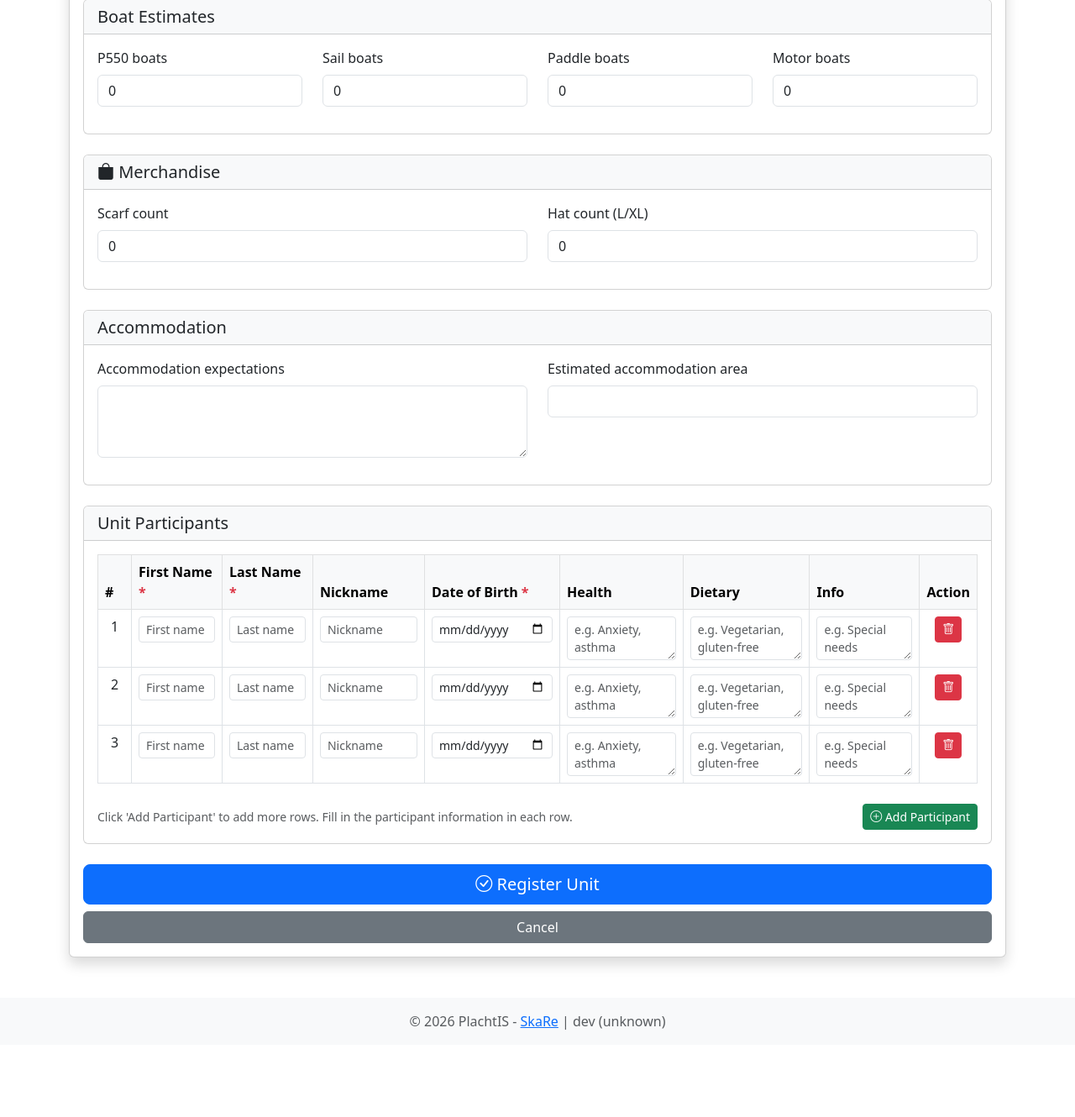
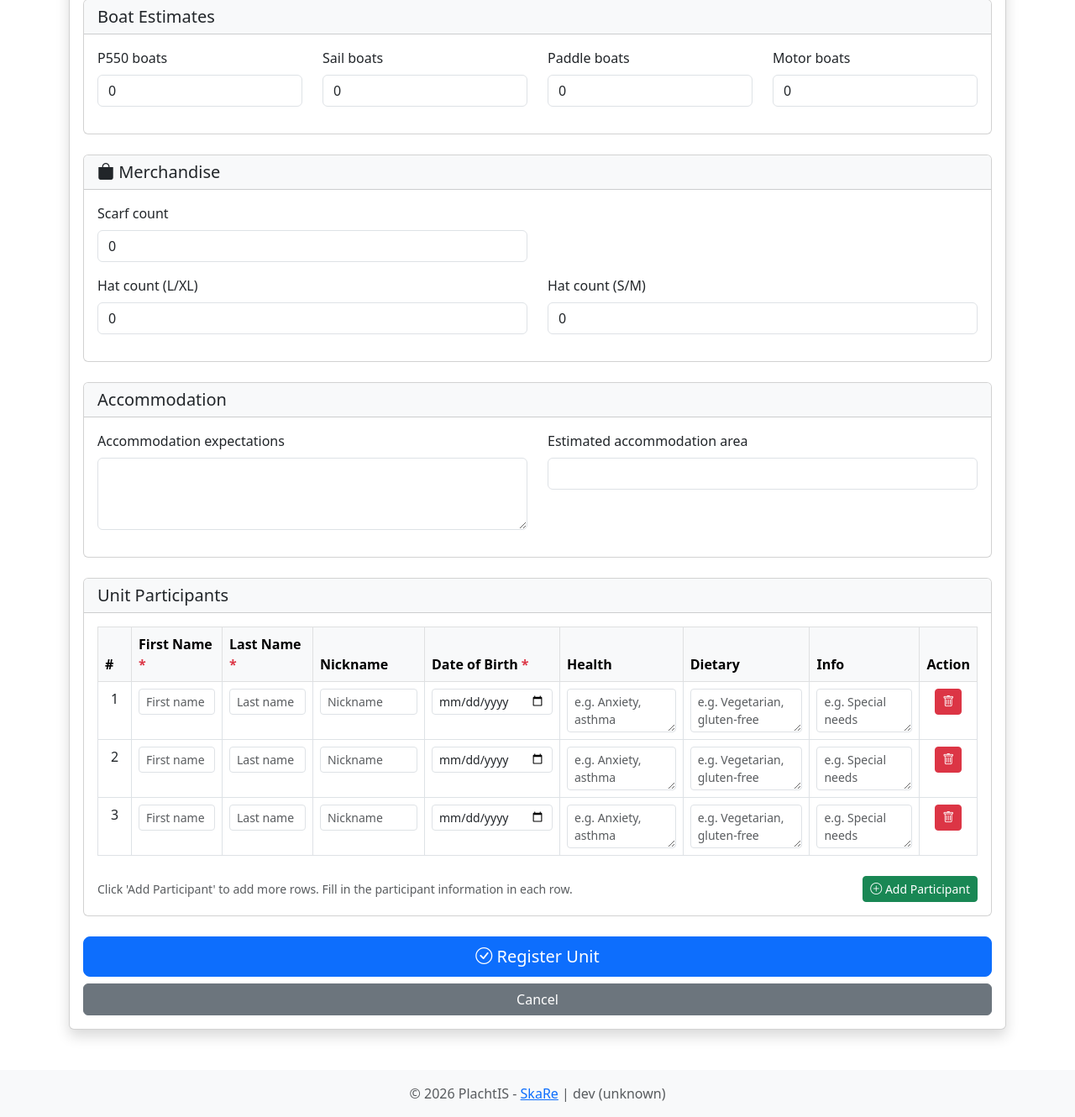
Before and after one commit to ciakval/plachtis, a Django app: page /unit/register/ in a window 1280 px wide. Shown: the part 800-2130 px from the top of the page at 84% size. Before the commit the page ends 2026 px from the top, so only its background shows below. Run offline with Django 5.2, Linux system fonts and the light colour scheme; the visitor is signed in with stand-in values (Sample User, id 1); parts of the project's set-up code (start-up, migrations or seed data) failed here and were passed over.

Commit message:
feat: add small_hat_count field to unit and individual participant registration/edit templates
Co-Authored-By: Claude Sonnet 4.6 <noreply@anthropic.com>

```diff
--- a/SkaRe/templates/SkaRe/register_unit.html
+++ b/SkaRe/templates/SkaRe/register_unit.html
@@ -177,11 +177,22 @@
                                         <div class="text-danger">{{ unit_form.scarf_count.errors }}</div>
                                     {% endif %}
                                 </div>
+                            </div>
+                            <div class="row">
                                 <div class="col-md-6 mb-3">
                                     <label for="{{ unit_form.hat_count.id_for_label }}" class="form-label">{{ unit_form.hat_count.label }}</label>
                                     {{ unit_form.hat_count }}
                                     {% if unit_form.hat_count.errors %}
                                         <div class="text-danger">{{ unit_form.hat_count.errors }}</div>
+                                    {% endif %}
+                                </div>
+                                <div class="col-md-6 mb-3">
+                                    <label for="{{ unit_form.small_hat_count.id_for_label }}" class="form-label">
+                                        {{ unit_form.small_hat_count.label }}
+                                    </label>
+                                    {{ unit_form.small_hat_count }}
+                                    {% if unit_form.small_hat_count.errors %}
+                                        <div class="text-danger">{{ unit_form.small_hat_count.errors }}</div>
                                     {% endif %}
                                 </div>
                             </div>
```
Also changed, not shown: SkaRe/templates/SkaRe/edit_individual_participant.html (+11 -0 lines), SkaRe/templates/SkaRe/edit_unit.html (+11 -0 lines), SkaRe/templates/SkaRe/register_individual_participant.html (+11 -0 lines).
